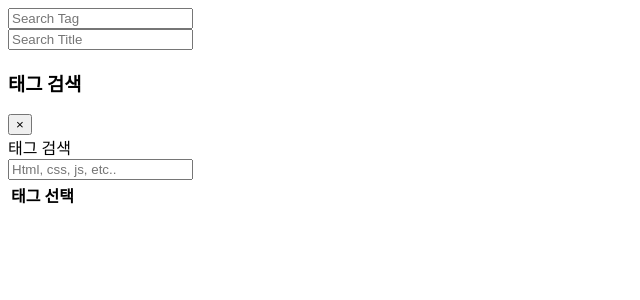
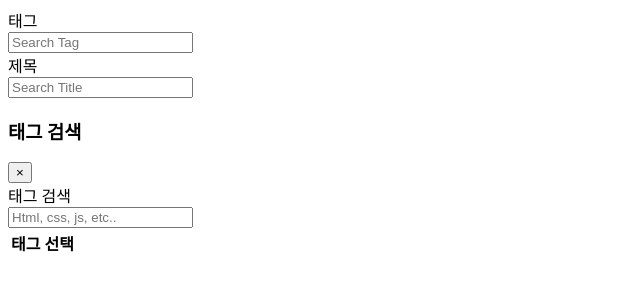
Before and after one commit to ryums12/smallProject, a Python web app: template BookMark/src/main/resources/templates/index.html in a window 1280 px wide. Shown: the top 300 px of the page, without its empty margins (0-640 px from the left). Run offline with Jinja, Linux system fonts and the light colour scheme; the template is opened without the code that fills it, so the values that code supplies are empty.

Commit message:
[UI] UI 수정

```diff
--- a/BookMark/src/main/resources/static/css/custom.css
+++ b/BookMark/src/main/resources/static/css/custom.css
@@ -15,11 +15,6 @@ html, body {
 .mb-m-50px { margin-bottom: -50px; }
 .mb-m-125px { margin-bottom: -125px; }
 
-.custom-thumbnail {
-    height: 140px;
-    width: 100%;
-}
-
 .custom-center {
     position: absolute;
     top: 50%;
--- a/BookMark/src/main/resources/static/js/main.js
+++ b/BookMark/src/main/resources/static/js/main.js
@@ -33,26 +33,28 @@ function fncSetMarkList(data, response) {
         //row 시작
         listHtml = i == 4 ? listHtml + "<div class='row mt-4'>" : listHtml;
 
-        listHtml += "<div class='col-md-3 mt-4'>"
-                        + "<div class='card'>"
-                            + "<img src='" + markList[i].imgUrl + "' class='custom-thumbnail'>"
-                            + "<hr>"
+        listHtml += "<div class='col-md-3 mt-3'>"
+                        + "<div class='card border-secondary text-center'>"
+                            + "<img src='" + markList[i].imgUrl + "' class='card-img-top' alt='tag thumbnail'>"
+                            + "<h6 class='card-header'>[" + markList[i].tagName + "]</h6>"
+                            + "<div>"
+                                + "<p class='card-text'>" + markList[i].markTitle + "</p>"
+                            + "</div>"
                             + "<div class='caption text-center'>"
-                                + "<h6>[" + markList[i].tagName + "]" + markList[i].markTitle + "</h6>"
                                 + "<button class='btn btn-primary' "
-                                + "data-url='" + markList[i].markUrl + "'"
-                                + "onclick='fncGoToMarkLink(this)'>이동</button>"
-                                + "<button class='btn btn-success'"
-                                + "data-toggle='modal'"
-                                + "data-remote='/mark/"+ markList[i].markIdx + "'"
-                                + "data-target='#modal-update-mark'"
-                                + "onclick='fncOpenUpdateMarkModal(this)'>수정</button>"
+                                        + "data-url='" + markList[i].markUrl + "' "
+                                        + "onclick='fncGoToMarkLink(this)'>이동</button>"
+                                + "<button class='btn btn-success' "
+                                        + "data-toggle='modal' "
+                                        + "data-remote='/mark/"+ markList[i].markIdx + "' "
+                                        + "data-target='#modal-update-mark' "
+                                        + "onclick='fncOpenUpdateMarkModal(this)'>수정</button>"
                             + "</div>"
                         + "</div>"
                      + "</div>";
 
         //row 닫기
-        listHtml = i == 3 || i == 7 ? listHtml + "</div>" : listHtml;
+        listHtml = i === 3 || i === 7 ? listHtml + "</div>" : listHtml;
     }
 
     container.innerHTML = listHtml;
--- a/BookMark/src/main/resources/templates/index.html
+++ b/BookMark/src/main/resources/templates/index.html
@@ -6,16 +6,24 @@
     <!-- main -->
     <div role="main" class="container" id="main">
         <div class="container-fluid">
-            <div class="row">
-                <div class="col">
+            <div class="card border-secondary bg-light">
+                <div class="card-body">
+                    <div class="form-group">
+                        <label for="search-tag" class="col-sm-1 col-form-label">태그</label>
+                        <div class="col-sm-11">
                             <input class="form-control w-100" id="search-tag" type="text"
                                    placeholder="Search Tag" aria-label="Search"
                                    onkeyup="fncGetMarkList(0);">
                         </div>
-                <div class="col">
+                    </div>
+                    <div class="form-group">
+                        <label for="search-title" class="col-sm-1 col-form-label">제목</label>
+                        <div class="col-sm-11">
                             <input class="form-control w-100" id="search-title" type="text"
                                    placeholder="Search Title" aria-label="Search"
                                    onkeyup="fncGetMarkList(0);">
+                        </div>
+                    </div>
                 </div>
             </div>
         </div>
```
Lines whose indentation alone changed are shown as unchanged.
